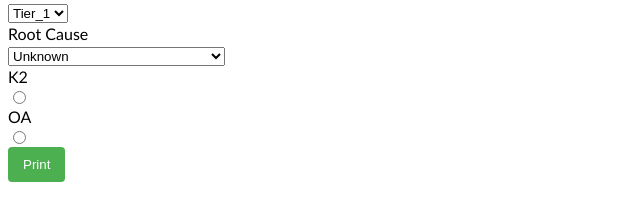
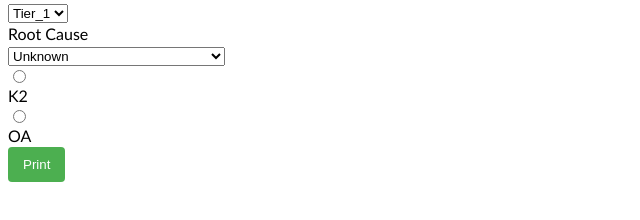
Before and after one commit to DefInt91/easy-log-jira, a plain HTML site: page index.html in a window 1280 px wide. Shown: the part 156-376 px from the top of the page, 0-640 px from the left. Drawn offline with Linux system fonts and the light colour scheme; a script that the page names is missing.

Commit message:
Update index.html

```diff
--- a/index.html
+++ b/index.html
@@ -39,12 +39,12 @@
 
 
         <div class="form-check">
+            <input type="radio" id ="K2_Radio" name="Provider">
             <label for="K2_Radio" name="Provider">K2</label>
-            <input type="radio" name="Provider">
         </div>
         <div class="form-check">
+            <input type="radio" id="OA_Radio" name="Provider">
             <label for="OA_Radio" name="Provider">OA</label>
-            <input type="radio" name="Provider">
         </div>
 
 
```
